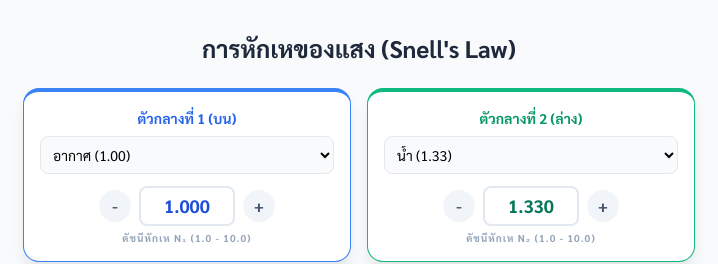
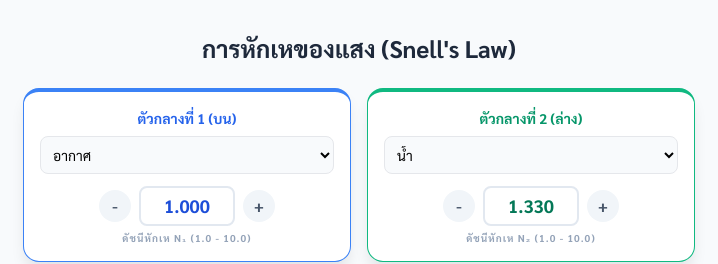
Before and after one commit to nopparat-yam/nopparat-yam.github.io, a plain HTML site: page newVersion.html in a window 1280 px wide. Shown: the top 264 px of the page, 281-999 px from the left. Drawn offline with nearby package versions, Linux system fonts and the light colour scheme.

Commit message:
update new version

```diff
--- a/newVersion.html
+++ b/newVersion.html
@@ -91,10 +91,12 @@
                 <label class="font-bold text-blue-600 text-sm block mb-2">ตัวกลางที่ 1 (บน)</label>
                 <select id="n1select"
                     class="w-full p-2 border rounded-lg mb-3 bg-slate-50 text-sm outline-none focus:ring-2 focus:ring-blue-400">
-                    <option value="1.0003">อากาศ (1.00)</option>
-                    <option value="1.33">น้ำ (1.33)</option>
-                    <option value="1.52">แก้ว (1.52)</option>
-                    <option value="2.42">เพชร (2.42)</option>
+                    <option value="1.0000">สุญญากาศ</option>
+                    <option value="1.0003" selected>อากาศ</option>
+                    <option value="1.33">น้ำ</option>
+                    <option value="1.49">พลาสติกใส</option>
+                    <option value="1.52">แก้วทั่วไป</option>
+                    <option value="2.417">เพชร</option>
                     <option value="custom">กำหนดเอง</option>
                 </select>
                 <div class="flex items-center justify-center gap-2">
@@ -113,10 +115,12 @@
                 <label class="font-bold text-emerald-600 text-sm block mb-2">ตัวกลางที่ 2 (ล่าง)</label>
                 <select id="n2select"
                     class="w-full p-2 border rounded-lg mb-3 bg-slate-50 text-sm outline-none focus:ring-2 focus:ring-emerald-400">
-                    <option value="1.33">น้ำ (1.33)</option>
-                    <option value="1.0003">อากาศ (1.00)</option>
-                    <option value="1.52">แก้ว (1.52)</option>
-                    <option value="2.42">เพชร (2.42)</option>
+                    <option value="1.0000">สุญญากาศ</option>
+                    <option value="1.0003">อากาศ</option>
+                    <option value="1.33" selected>น้ำ</option>
+                    <option value="1.49">พลาสติกใส</option>
+                    <option value="1.52">แก้วทั่วไป</option>
+                    <option value="2.417">เพชร</option>
                     <option value="custom">กำหนดเอง</option>
                 </select>
                 <div class="flex items-center justify-center gap-2">
@@ -303,7 +307,7 @@
                 isTIR = true;
                 drawRay(cx, cy, cx + r * Math.sin(t1Rad), cy - r * Math.cos(t1Rad), '#f59e0b', 3);
                 resultText.innerHTML = `<span class="text-orange-600">สะท้อนกลับหมด</span>`;
-                badgeStatus.textContent = "T.I.R.";
+                badgeStatus.textContent = "Total internal reflection";
                 badgeStatus.className = "px-3 py-1 rounded-full text-[10px] font-bold uppercase bg-orange-100 text-orange-700";
                 statusLabel.textContent = "แสงสะท้อนกลับในตัวกลางเดิม";
             } else {
```
